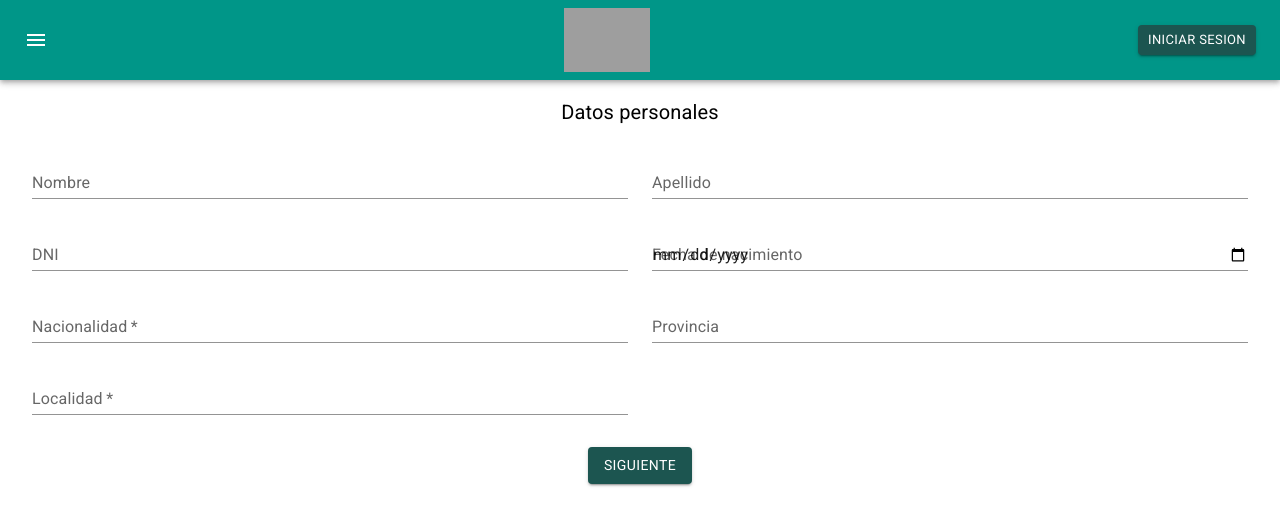
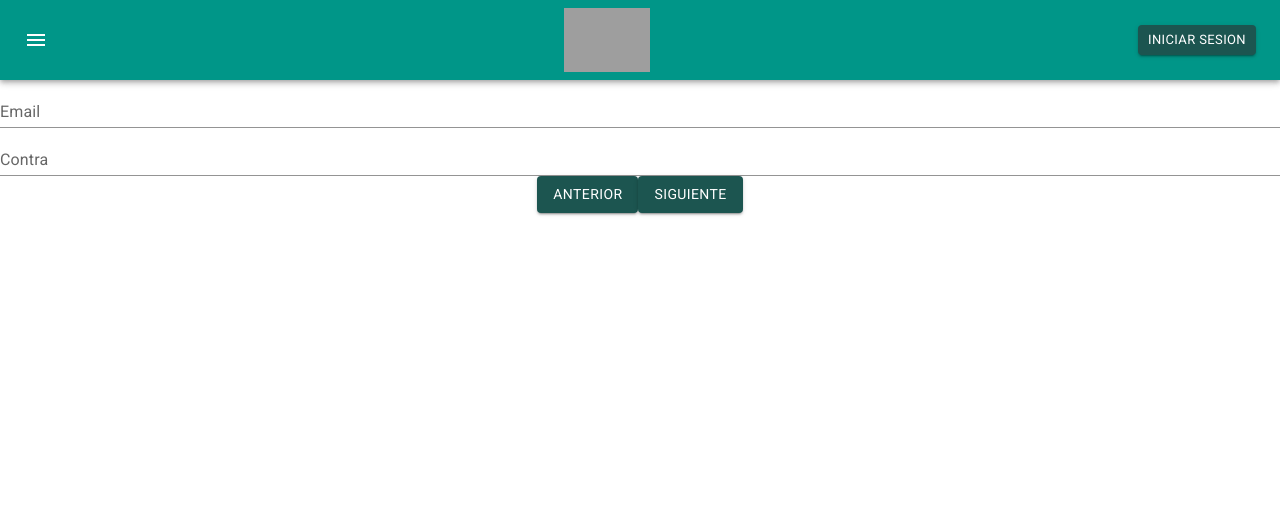
Before and after one commit to desapp-unahur-G1-2022C1/comunidad-trabajo-frontendV2, a React (Create React App) app: page /registroPostulante in a window 1280 px wide. Shown: the top 526 px of the page. Built offline with nearby package versions, Linux system fonts and the light colour scheme; grey boxes are pictures that could not be loaded.

Commit message:
Probando registro sin rutas

```diff
--- a/src/Components/registro/RegistroPostulante.jsx
+++ b/src/Components/registro/RegistroPostulante.jsx
@@ -10,6 +10,42 @@ import { Box, Step, Stepper } from "@mui/material";
 import { Link } from "react-router-dom";
 
 export default function AddressForm() {
+
+  const listaIDs = ['datosLogin','datosPersonales', 'datosAcademicos']
+
+  var IdActual = 0
+
+  function mostrarSiguiente(){
+    document.getElementById(listaIDs[IdActual + 1]).style.display = 'block';
+  }
+
+  function mostrarAnterior(){
+    document.getElementById(listaIDs[IdActual - 1]).style.display = 'block';
+  }
+
+  function ocultarActual(){
+    document.getElementById(listaIDs[IdActual]).style.display = 'none';
+  }
+
+  function siguiente(){
+    if (IdActual != listaIDs.length - 1){
+      ocultarActual()
+      mostrarSiguiente()
+      IdActual = IdActual + 1
+    }
+  }
+
+
+  function anterior(){
+
+    if (IdActual != 0){
+      ocultarActual()
+      mostrarAnterior()
+      IdActual = IdActual - 1
+    }
+  }
+
+
   const [nombreCampo, setNombreCampo] = React.useState("");
   const [nombreLeyenda, setNombreLeyenda] = React.useState("");
   const [errorNombre, setErrorNombre] = React.useState(false);
@@ -25,6 +61,25 @@ export default function AddressForm() {
   return (
     <React.Fragment>
       <Header />
+
+      <div id='datosLogin'>
+        <TextField
+              id="Email"
+              name="Email"
+              label="Email"
+              fullWidth
+              variant="standard"
+        />
+        <TextField
+              id="Contra"
+              name="Contra"
+              label="Contra"
+              fullWidth
+              variant="standard"
+        />
+      </div>
+
+      <div id='datosPersonales' style={{display:'none'}}>
       <Typography
         variant="h6"
         gutterBottom
@@ -144,13 +199,86 @@ export default function AddressForm() {
         <Grid item xs={12} sm={6}>
         </Grid>
       </Grid>
-      <Box sx={{ display: "flex", justifyContent: "center" }}>
-            <Link to="/registroPostulante/1" style={{ textDecoration: 'none'}}>
-              <Button variant="contained" color="relaxed">
-                Siguiente
-              </Button>
-            </Link>
-          </Box>
+      </div>
+
+
+      <div id='datosAcademicos' style={{display:'none'}}>
+      <Typography
+        variant="h6"
+        gutterBottom
+        sx={{ display: "flex", justifyContent: "center", padding: "1rem" }}
+      >
+        Datos Académicos
+      </Typography>
+      <Grid container spacing={3} sx={{ padding: "2rem", paddingTop: "0" }}>
+      <Grid item xs={12} sm={6}>
+          <TextField
+            id="estudios"
+            name="estudios"
+            label="Estudios"
+            fullWidth
+            variant="standard"
+          />
+        </Grid>
+        <Grid item xs={12} sm={6}>
+          <TextField
+            required
+            id="universidad"
+            name="universidad"
+            label="Universidad"
+            fullWidth
+            autoComplete="given-name"
+            variant="standard"
+          />
+        </Grid>
+        <Grid item xs={12} sm={6}>
+          <TextField
+            required
+            id="carrera"
+            name="carrera"
+            label="Carrera"
+            fullWidth
+            autoComplete="family-name"
+            variant="standard"
+          />
+        </Grid>
+        <Grid item xs={12} sm={6}>
+          <TextField
+            required
+            id="cantAprobadas"
+            name="cantAprobadas"
+            label="Cantidad de Materias Aprobadas"
+            fullWidth
+            autoComplete="shipping address-line1"
+            variant="standard"
+            type="number"
+          />
+        </Grid>
+        <Grid item xs={12} sm={6}>
+          <TextField
+            required
+            id="idioma"
+            name="idioma"
+            label="Idioma"
+            fullWidth
+            autoComplete="shipping address-level2"
+            variant="standard"
+          />
+        </Grid>
+
+      </Grid>
+      <FormControlLabel control={<Checkbox sx={{display:"flex", justifyContent:"center", marginLeft:"2rem"}}/>} label="¿Es alumno UNAHUR?" />
+      </div>
+
+
+      <Box sx={{ display: "flex", justifyContent: "center", }}>
+        <Button variant="contained" color="relaxed" onClick={anterior}>
+          Anterior
+        </Button>
+        <Button variant="contained" color="relaxed" onClick={siguiente}>
+          Siguiente
+        </Button>
+      </Box>
     </React.Fragment>
   );
 }
```
